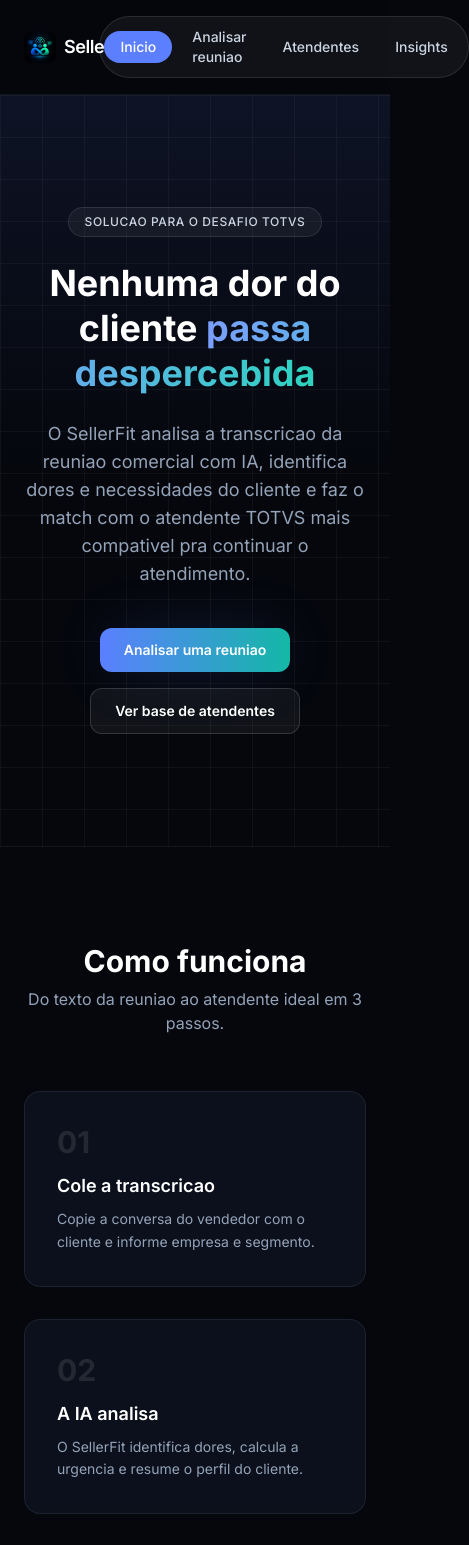
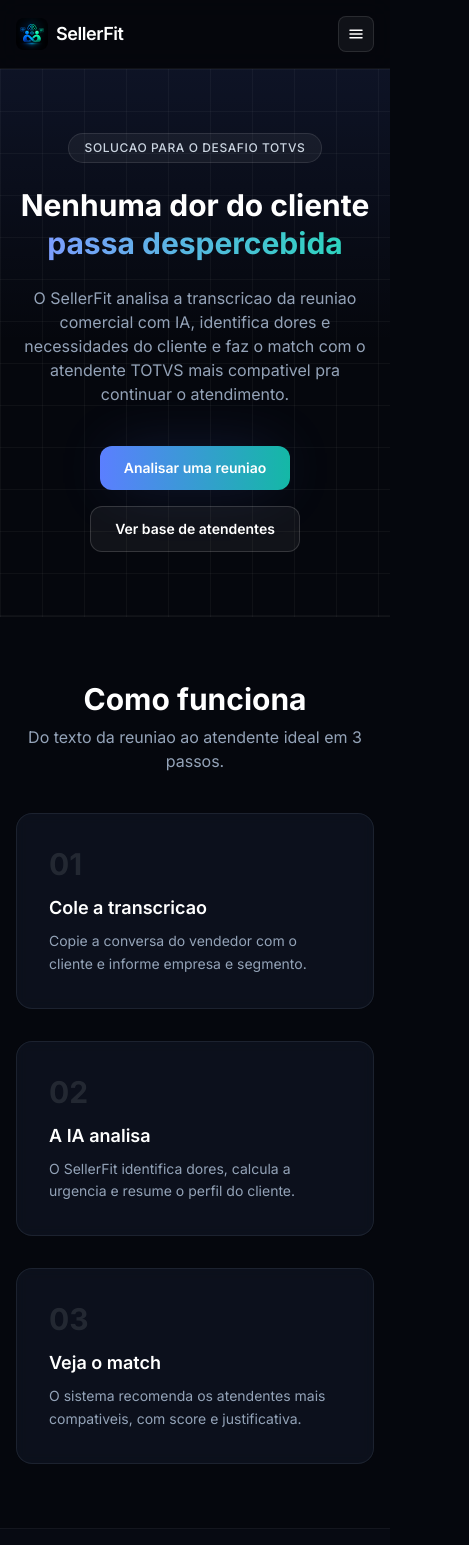
Before and after one commit to Tuco2006/sellerfit-frontend, a Next.js app: page / in a window 390 px wide. Shown: the top 1545 px of the page, 469 px wide, since content can reach past the window. Built offline with nearby package versions, Linux system fonts and the light colour scheme.

Commit message:
deixa o site totalmente responsivo: menu hamburguer no mobile, formulario empilhado e paddings/tamanhos ajustados

```diff
--- a/src/app/analisar/page.tsx
+++ b/src/app/analisar/page.tsx
@@ -66,9 +66,9 @@
   }
 
   return (
-    <div className="mx-auto max-w-6xl px-6 py-16">
+    <div className="mx-auto max-w-6xl px-4 py-10 sm:px-6 sm:py-16">
       <div className="mb-10">
-        <h1 className="text-3xl font-bold text-white">Analisar reuniao</h1>
+        <h1 className="text-2xl font-bold text-white sm:text-3xl">Analisar reuniao</h1>
         <p className="mt-2 max-w-2xl text-slate-400">
           Cole a transcricao da conversa entre o vendedor e o cliente. A IA vai identificar dores,
           calcular a urgencia, apontar sinais de churn/upsell e sugerir o atendente mais compativel.
@@ -88,7 +88,7 @@
             />
           </div>
 
-          <div className="grid grid-cols-2 gap-3">
+          <div className="grid grid-cols-1 gap-3 sm:grid-cols-2">
             <div>
               <label className="mb-1.5 block text-sm font-medium text-slate-300">Empresa</label>
               <input
--- a/src/app/atendentes/page.tsx
+++ b/src/app/atendentes/page.tsx
@@ -14,9 +14,9 @@
   }
 
   return (
-    <div className="mx-auto max-w-6xl px-6 py-16">
+    <div className="mx-auto max-w-6xl px-4 py-10 sm:px-6 sm:py-16">
       <div className="mb-10">
-        <h1 className="text-3xl font-bold text-white">Base de atendentes</h1>
+        <h1 className="text-2xl font-bold text-white sm:text-3xl">Base de atendentes</h1>
         <p className="mt-2 max-w-2xl text-slate-400">
           Time simulado de consultores TOTVS usado pelo SellerFit pra calcular o match com cada
           cliente. Cada atendente tem especialidade, tracos de personalidade e historico proprio.
--- a/src/app/insights/page.tsx
+++ b/src/app/insights/page.tsx
@@ -13,12 +13,12 @@
 
 export default function InsightsPage() {
   return (
-    <div className="mx-auto max-w-4xl px-6 py-16">
+    <div className="mx-auto max-w-4xl px-4 py-10 sm:px-6 sm:py-16">
       <div className="mb-12">
         <span className="mb-3 inline-block rounded-full border border-white/10 bg-white/5 px-3 py-1 text-xs uppercase tracking-wide text-slate-400">
           Metodologia
         </span>
-        <h1 className="text-3xl font-bold text-white">De onde vem a inteligencia do SellerFit</h1>
+        <h1 className="text-2xl font-bold text-white sm:text-3xl">De onde vem a inteligencia do SellerFit</h1>
         <p className="mt-3 text-slate-400">
           A logica de identificacao de churn e upsell usada aqui no site nao foi inventada do zero:
           ela reproduz a regra de negocio validada no desafio de Data Science &amp; Statistical
--- a/src/app/page.tsx
+++ b/src/app/page.tsx
@@ -56,15 +56,15 @@
     <div>
       <section className="bg-grid relative overflow-hidden border-b border-white/5">
         <div className="absolute inset-0 bg-gradient-to-b from-brand-500/10 via-transparent to-transparent" />
-        <div className="relative mx-auto max-w-5xl px-6 py-28 text-center">
+        <div className="relative mx-auto max-w-5xl px-4 py-16 text-center sm:px-6 sm:py-28">
           <span className="mb-6 inline-block rounded-full border border-white/10 bg-white/5 px-4 py-1.5 text-xs font-medium uppercase tracking-wider text-slate-300">
             Solucao para o desafio TOTVS
           </span>
-          <h1 className="text-4xl font-bold leading-tight text-white sm:text-6xl">
+          <h1 className="text-3xl font-bold leading-tight text-white sm:text-5xl md:text-6xl">
             Nenhuma dor do cliente
             <span className="bg-gradient-to-r from-brand-400 to-accent-400 bg-clip-text text-transparent"> passa despercebida</span>
           </h1>
-          <p className="mx-auto mt-6 max-w-2xl text-lg text-slate-400">
+          <p className="mx-auto mt-6 max-w-2xl text-base text-slate-400 sm:text-lg">
             O SellerFit analisa a transcricao da reuniao comercial com IA, identifica dores e
             necessidades do cliente e faz o match com o atendente TOTVS mais compativel pra
             continuar o atendimento.
@@ -86,8 +86,8 @@
         </div>
       </section>
 
-      <section className="mx-auto max-w-6xl px-6 py-24">
-        <div className="mb-14 text-center">
+      <section className="mx-auto max-w-6xl px-4 py-16 sm:px-6 sm:py-24">
+        <div className="mb-10 text-center sm:mb-14">
           <h2 className="text-3xl font-bold text-white">Como funciona</h2>
           <p className="mt-2 text-slate-400">Do texto da reuniao ao atendente ideal em 3 passos.</p>
         </div>
@@ -102,9 +102,9 @@
         </div>
       </section>
 
-      <section className="border-t border-white/5 bg-base-900/40 py-24">
-        <div className="mx-auto max-w-6xl px-6">
-          <div className="mb-14 text-center">
+      <section className="border-t border-white/5 bg-base-900/40 py-16 sm:py-24">
+        <div className="mx-auto max-w-6xl px-4 sm:px-6">
+          <div className="mb-10 text-center sm:mb-14">
             <h2 className="text-3xl font-bold text-white">O que o SellerFit entrega</h2>
             <p className="mt-2 text-slate-400">Inteligencia artificial aplicada ao pos-reuniao comercial.</p>
           </div>
@@ -120,7 +120,7 @@
         </div>
       </section>
 
-      <section className="mx-auto max-w-4xl px-6 py-24 text-center">
+      <section className="mx-auto max-w-4xl px-4 py-16 text-center sm:px-6 sm:py-24">
         <h2 className="text-3xl font-bold text-white">Pronto pra testar?</h2>
         <p className="mt-3 text-slate-400">
           Cole uma transcricao de reuniao e veja a analise da IA e o match com nossa base de atendentes.
--- a/src/components/Navbar.tsx
+++ b/src/components/Navbar.tsx
@@ -3,6 +3,7 @@
 import Image from "next/image";
 import Link from "next/link";
 import { usePathname } from "next/navigation";
+import { useState } from "react";
 
 const links = [
   { href: "/", label: "Inicio" },
@@ -13,11 +14,12 @@
 
 export function Navbar() {
   const pathname = usePathname();
+  const [menuAberto, setMenuAberto] = useState(false);
 
   return (
     <header className="sticky top-0 z-50 border-b border-white/5 bg-base-950/80 backdrop-blur-md">
-      <div className="mx-auto flex max-w-6xl items-center justify-between px-6 py-4">
-        <Link href="/" className="flex items-center gap-2">
+      <div className="mx-auto flex max-w-6xl items-center justify-between px-4 py-4 sm:px-6">
+        <Link href="/" className="flex items-center gap-2" onClick={() => setMenuAberto(false)}>
           <Image
             src="/logo.png"
             alt="SellerFit"
@@ -31,7 +33,7 @@
           </span>
         </Link>
 
-        <nav className="flex items-center gap-1 rounded-full border border-white/10 bg-white/5 p-1">
+        <nav className="hidden items-center gap-1 rounded-full border border-white/10 bg-white/5 p-1 sm:flex">
           {links.map((link) => {
             const ativo = pathname === link.href;
             return (
@@ -49,7 +51,47 @@
             );
           })}
         </nav>
+
+        <button
+          type="button"
+          onClick={() => setMenuAberto((v) => !v)}
+          aria-label="Abrir menu"
+          aria-expanded={menuAberto}
+          className="flex h-9 w-9 items-center justify-center rounded-lg border border-white/10 bg-white/5 text-white sm:hidden"
+        >
+          {menuAberto ? (
+            <svg width="18" height="18" viewBox="0 0 24 24" fill="none" stroke="currentColor" strokeWidth="2">
+              <path d="M18 6 6 18M6 6l12 12" strokeLinecap="round" />
+            </svg>
+          ) : (
+            <svg width="18" height="18" viewBox="0 0 24 24" fill="none" stroke="currentColor" strokeWidth="2">
+              <path d="M4 7h16M4 12h16M4 17h16" strokeLinecap="round" />
+            </svg>
+          )}
+        </button>
       </div>
+
+      {menuAberto && (
+        <nav className="flex flex-col gap-1 border-t border-white/5 px-4 pb-4 pt-2 sm:hidden">
+          {links.map((link) => {
+            const ativo = pathname === link.href;
+            return (
+              <Link
+                key={link.href}
+                href={link.href}
+                onClick={() => setMenuAberto(false)}
+                className={`rounded-lg px-3 py-2.5 text-sm font-medium transition-colors ${
+                  ativo
+                    ? "bg-brand-500 text-white"
+                    : "text-slate-300 hover:bg-white/5 hover:text-white"
+                }`}
+              >
+                {link.label}
+              </Link>
+            );
+          })}
+        </nav>
+      )}
     </header>
   );
 }
```
